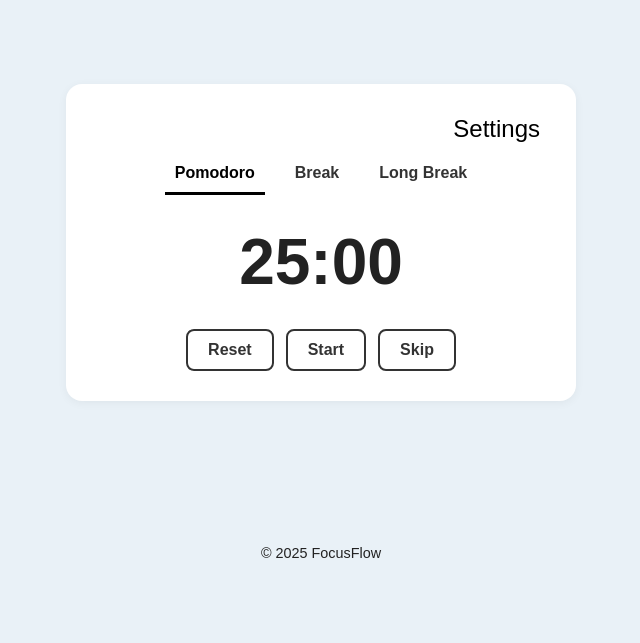
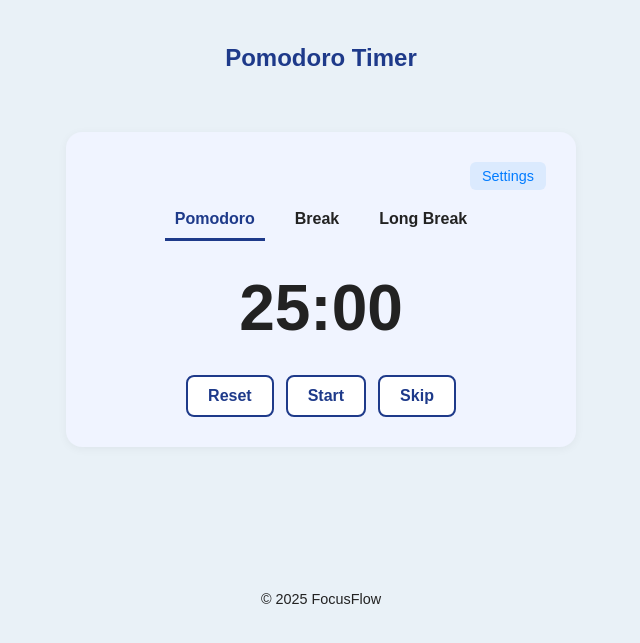
Before and after one commit to baoly25/focusflow, a Django app: page /timer/ in a window 1280 px wide. Shown: the part 61-704 px from the top of the page, without its empty margins (319-959 px from the left). Run offline with Django 5.2, Linux system fonts and the light colour scheme.

Commit message:
pomodoro timer visual update

```diff
--- a/base/static/styles/default.css
+++ b/base/static/styles/default.css
@@ -4,16 +4,6 @@ body {
   font-family: Arial, sans-serif;
   margin: 0;
   padding: 0;
-}
-
-body.light-mode {
-  background-color: #e9f1f7;
-  color: #222;
-}
-
-body.dark-mode {
-  background-color: #121212;
-  color: #f0f0f0;
 }
 
 a {
@@ -134,7 +124,8 @@ a {
 
 /* Buttons and Nav */
 .nav-button,
-.nav-link {
+.nav-link,
+.timer-settings-btn {
   background-color: #dbeafe;
   border: none;
   padding: 6px 12px;
@@ -147,7 +138,8 @@ a {
 }
 
 .nav-button:hover,
-.nav-link:hover {
+.nav-link:hover,
+.timer-settings-btn:hover {
   background-color: #bfdbfe;
   cursor: pointer;
 }
@@ -168,6 +160,7 @@ a {
   border-radius: 50%;
 }
 
+/* Welcome Panel */
 .welcome-container {
   max-width: 750px;
   margin: 60px auto;
@@ -208,3 +201,117 @@ a {
   margin-top: 20px;
   font-size: 1rem;
 }
+
+/* Pomodoro Timer */
+.timer-wrapper {
+  max-width: 450px;
+  margin: 60px auto;
+  text-align: center;
+  background-color: #f0f4ff;
+  padding: 30px;
+  border-radius: 16px;
+  box-shadow: 0 2px 10px rgba(0,0,0,0.05);
+}
+
+.settings-bar {
+  text-align: right;
+  margin-bottom: 10px;
+}
+
+.mode-tabs {
+  display: flex;
+  justify-content: center;
+  gap: 20px;
+  margin-bottom: 20px;
+}
+
+.mode-tab {
+  background: none;
+  border: none;
+  font-weight: bold;
+  font-size: 1rem;
+  padding: 10px;
+  cursor: pointer;
+  border-bottom: 3px solid transparent;
+  color: inherit;
+  transition: border-color 0.2s ease, color 0.2s ease;
+}
+
+.mode-tab.active {
+  border-bottom: 3px solid #1e3a8a;
+  color: #1e3a8a;
+}
+
+.timer-display {
+  font-size: 4rem;
+  margin: 30px 0;
+  font-weight: 700;
+  color: inherit;
+}
+
+.btn-group {
+  display: flex;
+  justify-content: center;
+  gap: 12px;
+  flex-wrap: wrap;
+  margin-top: 20px;
+}
+
+.timer-btn {
+  padding: 10px 20px;
+  font-size: 1rem;
+  font-weight: bold;
+  border: 2px solid #1e3a8a;
+  background-color: white;
+  color: #1e3a8a;
+  border-radius: 8px;
+  cursor: pointer;
+  transition: background 0.2s ease, color 0.2s ease;
+}
+
+.timer-btn:hover {
+  background-color: #e0ecff;
+}
+
+.modal-overlay {
+  display: none;
+  position: fixed;
+  top: 0; left: 0;
+  width: 100%; height: 100%;
+  background: rgba(0, 0, 0, 0.4);
+  z-index: 999;
+}
+
+.modal-content {
+  background: #f0f4ff;
+  width: 90%;
+  max-width: 400px;
+  margin: 80px auto;
+  padding: 20px;
+  border-radius: 12px;
+  position: relative;
+}
+
+.modal-title {
+  text-align: center;
+  margin-bottom: 20px;
+}
+
+.timer-input {
+  width: 100%;
+  margin-bottom: 12px;
+  padding: 8px;
+  border-radius: 6px;
+  border: 1px solid #ccc;
+}
+
+.modal-buttons {
+  text-align: right;
+  margin-top: 20px;
+}
+
+#pomodoroInput,
+#breakInput,
+#longInput {
+  width: 96%;
+}
--- a/base/templates/pomodoro.html
+++ b/base/templates/pomodoro.html
@@ -1,111 +1,53 @@
 {% extends 'base.html' %}
 {% load static %}
 {% block content %}
-<style>
-  .timer-wrapper {
-    max-width: 450px;
-    margin: 60px auto;
-    text-align: center;
-    background-color: #fff;
-    padding: 30px;
-    border-radius: 16px;
-    box-shadow: 0 2px 10px rgba(0,0,0,0.05);
-  }
+<link rel="stylesheet" href="{% static 'styles/default.css' %}">
 
-  .mode-tabs {
-    display: flex;
-    justify-content: center;
-    gap: 20px;
-    margin-bottom: 20px;
-  }
-
-  .mode-tab {
-    background: none;
-    border: none;
-    font-weight: bold;
-    font-size: 1rem;
-    padding: 10px;
-    cursor: pointer;
-    border-bottom: 3px solid transparent;
-    color: #333;
-  }
-
-  .mode-tab.active {
-    border-bottom: 3px solid #000;
-    color: #000;
-  }
-
-  #timer {
-    font-size: 4rem;
-    margin: 30px 0;
-    font-weight: 700;
-    color: #222;
-  }
-
-  .btn-group {
-    display: flex;
-    justify-content: center;
-    gap: 12px;
-    flex-wrap: wrap;
-    margin-top: 20px;
-  }
-
-  .timer-btn {
-    padding: 10px 20px;
-    font-size: 1rem;
-    font-weight: bold;
-    border: 2px solid #333;
-    background-color: white;
-    color: #333;
-    border-radius: 8px;
-    cursor: pointer;
-    transition: background 0.2s, color 0.2s;
-  }
-
-  .timer-btn:hover {
-    background-color: #f2f2f2;
-  }
-</style>
-
-
+<h2 class="homepage-heading">Pomodoro Timer</h2>
 
 <div class="timer-wrapper">
-  <div style="text-align: right; max-width: 450px; margin: 0 auto 10px;">
-    <button onclick="openSettings()" style="border: none; background: none; font-size: 1.5rem; cursor: pointer;">Settings</button>
+  <div class="settings-bar">
+    <button onclick="openSettings()" class="timer-settings-btn">Settings</button>
   </div>
+
   <div class="mode-tabs">
     <button class="mode-tab active" onclick="setMode('pomodoro')" data-mode="pomodoro">Pomodoro</button>
     <button class="mode-tab" onclick="setMode('break')" data-mode="break">Break</button>
     <button class="mode-tab" onclick="setMode('long')" data-mode="long">Long Break</button>
   </div>
 
-<div id="settingsModal" style="display: none; position: fixed; top: 0; left: 0; width: 100%; height: 100%; background: rgba(0,0,0,0.4); z-index: 999;">
-  <div style="background: white; width: 90%; max-width: 400px; margin: 80px auto; padding: 20px; border-radius: 12px; position: relative;">
-    <h3 style="text-align: center; margin-bottom: 20px;">⏱ Timer Settings</h3>
+  <div id="timer" class="timer-display">25:00</div>
 
-    <label>Pomodoro (min):</label>
-    <input type="number" id="pomodoroInput" value="25" min="1" style="width: 100%; margin-bottom: 12px;" />
+  <div class="btn-group">
+    <button class="timer-btn" onclick="resetTimer()">Reset</button>
+    <button class="timer-btn" id="startPauseBtn" onclick="toggleTimer()">Start</button>
+    <button class="timer-btn" onclick="skipTimer()">Skip</button>
+  </div>
+</div>
 
-    <label>Short Break (min):</label>
-    <input type="number" id="breakInput" value="5" min="1" style="width: 100%; margin-bottom: 12px;" />
+<div id="settingsModal" class="modal-overlay">
+  <div class="modal-content">
+    <h3 class="modal-title">Timer Settings</h3>
 
-    <label>Long Break (min):</label>
-    <input type="number" id="longInput" value="15" min="1" style="width: 100%; margin-bottom: 20px;" />
+    <label>Pomodoro (minutes):</label>
+    <input type="number" id="pomodoroInput" value="25" min="1" class="timer-input" />
 
-    <div style="text-align: right;">
+    <label>Short Break (minutes):</label>
+    <input type="number" id="breakInput" value="5" min="1" class="timer-input" />
+
+    <label>Long Break (minutes):</label>
+    <input type="number" id="longInput" value="15" min="1" class="timer-input" />
+
+    <div class="modal-buttons">
       <button onclick="closeSettings()" class="timer-btn">Cancel</button>
       <button onclick="saveSettings()" class="timer-btn">Save</button>
     </div>
   </div>
 </div>
 
-<div id="timer">25:00</div>
-<div class="btn-group">
-  <button class="timer-btn" onclick="resetTimer()">Reset</button>
-  <button class="timer-btn" id="startPauseBtn" onclick="toggleTimer()">Start</button>
-  <button class="timer-btn" onclick="skipTimer()">Skip</button>
-</div>
-</div>
+<audio id="beepSound">
+  <source src="{% static 'audio/alarmsound.mp3' %}" type="audio/mpeg">
+</audio>
 
 <script>
   let mode = 'pomodoro';
@@ -222,10 +164,6 @@
     });
   }
 
-  updateDisplay();
-  updateStartPauseBtn();
-
-
   function openSettings() {
     document.getElementById('settingsModal').style.display = 'block';
   }
@@ -252,10 +190,8 @@ function saveSettings() {
 
     closeSettings();
   }
+
+  updateDisplay();
+  updateStartPauseBtn();
 </script>
-
-<audio id="beepSound">
-  <source src="{% static 'audio/alarmsound.mp3' %}" type="audio/mpeg">
-</audio>
-
 {% endblock %}
```
Lines whose indentation alone changed are shown as unchanged.
